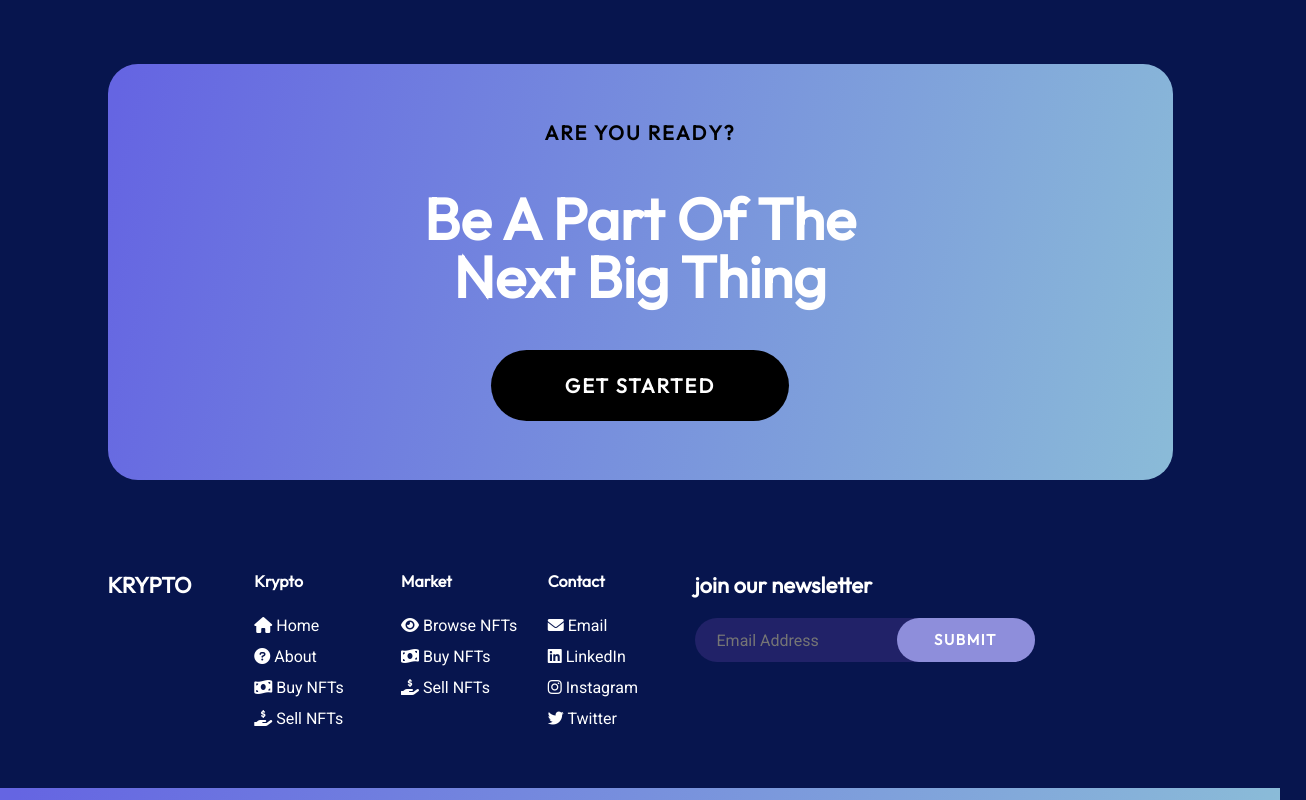
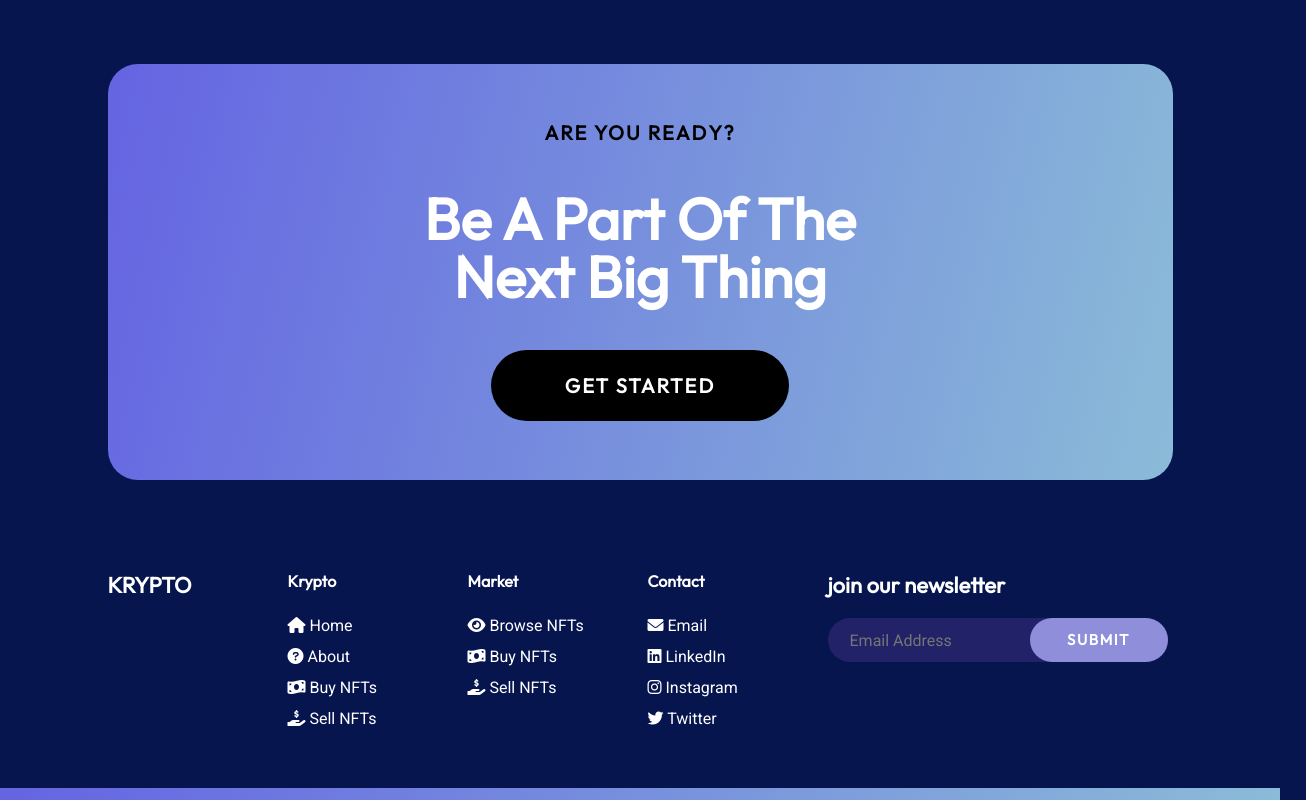
Before and after one commit to NJIT-WIS/nft-site-amm0116, a website: page docs/index.html in a window 1280 px wide. Shown: the part 3395-4195 px from the top of the page, 1306 px wide, since content can reach past the window. Drawn offline with Linux system fonts and the light colour scheme.

Commit message:
Adjust spacing on footer columns

```diff
--- a/docs/css/main.css
+++ b/docs/css/main.css
@@ -438,10 +438,12 @@ footer {
 
 footer .footer {
     display: flex;
+    align-items: self-start;
+    justify-content: space-between;
 }
 
 footer .footer .footer-links {
-    width: 180px;
+    min-width: 180px;
 }
 
 footer .footer-logo {
@@ -452,7 +454,7 @@ footer .footer-logo {
     font-weight: 700;
     line-height: normal;
     text-transform: uppercase;
-    width: 180px;
+    min-width: 180px;
 }
 
 footer h2 {
```
